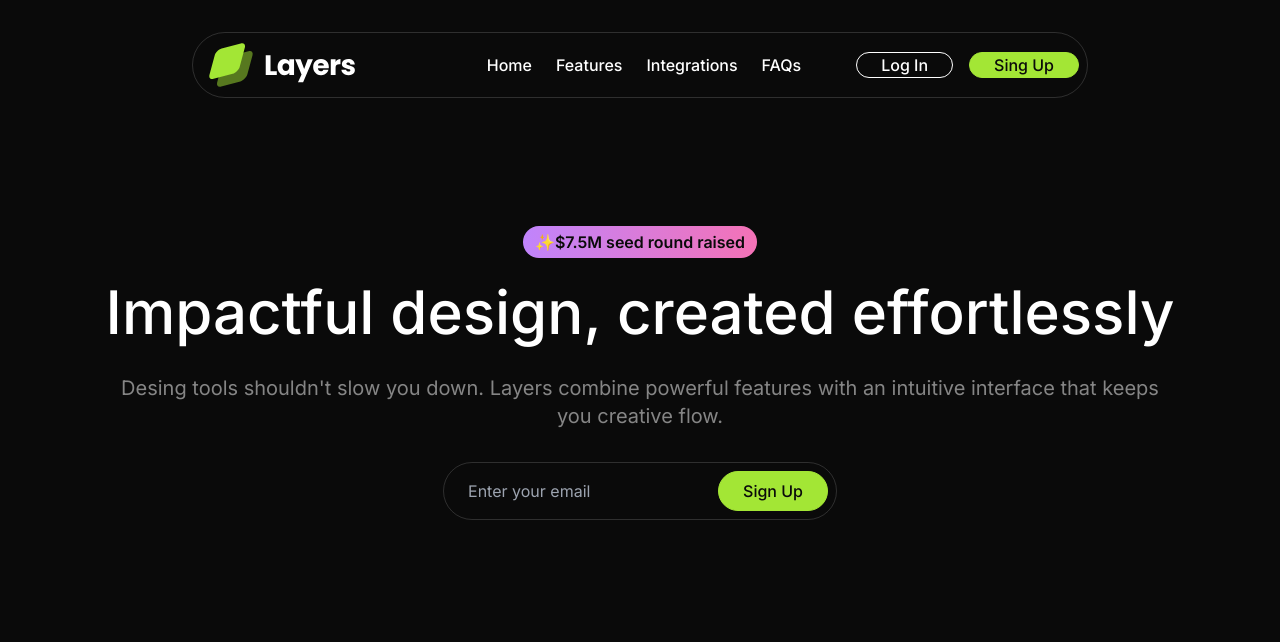
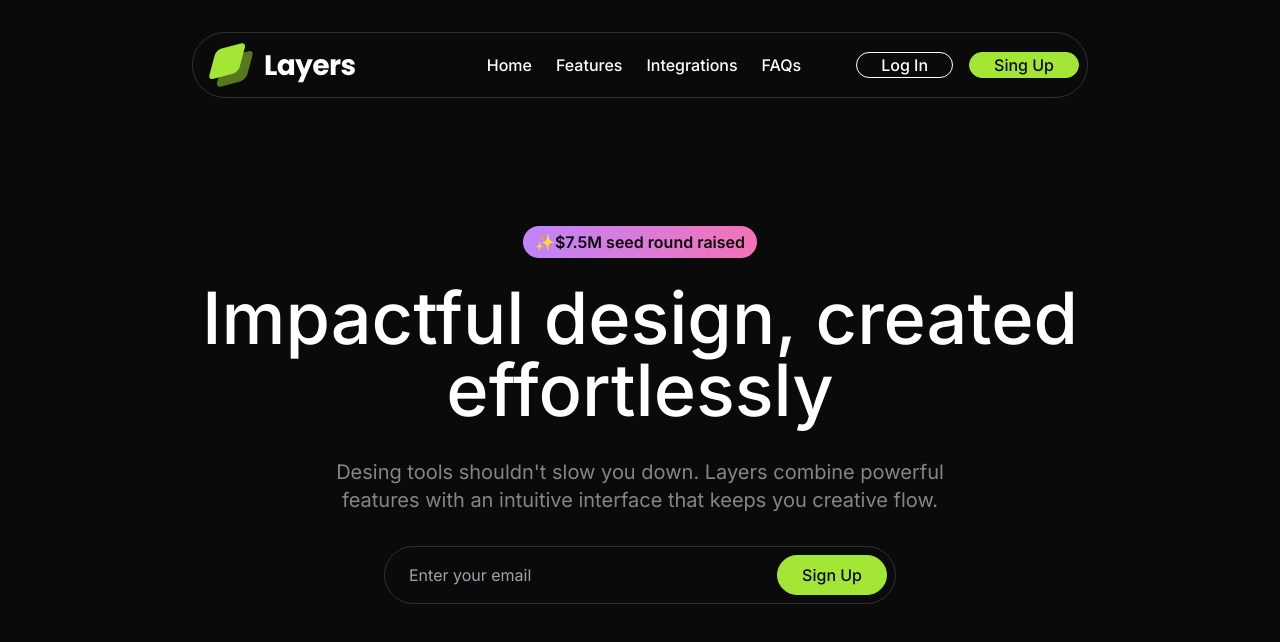
Before and after one commit to Jisap/DLP, a Next.js app: page / in a window 1280 px wide. Shown: the top 642 px of the page. Built offline with nearby package versions, Linux system fonts and the light colour scheme.

Commit message:
Hero & Navbar changes

```diff
--- a/src/sections/Hero.tsx
+++ b/src/sections/Hero.tsx
@@ -10,18 +10,18 @@ export default function Hero() {
 								✨$7.5M seed round raised
 							</div>
 						</div>
-						<h1 className="text-6xl font-medium text-center mt-6">
+						<h1 className="text-6xl md:text-7xl font-medium text-center mt-6">
 							Impactful design, created effortlessly
 						</h1>
-						<p className="text-center text-xl text-white/50 mt-8">
+						<p className="text-center text-xl text-white/50 mt-8 max-w-2xl mx-auto">
 							Desing tools shouldn&apos;t slow you down. Layers combine powerful features with an intuitive interface that keeps you creative flow.
 						</p>
-						<div className="flex justify-center">
-							<form className="inline-flex border border-white/15 rounded-full p-2 mt-8">
+						<div className="mt-8 max-w-lg mx-auto px-4 sm:px-0">
+							<form className="flex border border-white/15 rounded-full p-2">
 										<input
 											type="email"
 											placeholder="Enter your email"
-									className="bg-transparent px-4"
+											className="bg-transparent px-4 md:flex-1 min-w-0"
 										/>
 										<Button
 											type="submit"
--- a/src/sections/Navbar.tsx
+++ b/src/sections/Navbar.tsx
@@ -11,7 +11,7 @@ const navLinks = [
 
 export default function Navbar() {
 	return (
-		<section className="py-24 lg:py-8">
+		<section className="py-4 md:py-6 lg:py-8">
 			<div className="container max-w-5xl">
 				<div className="grid grid-cols-2 lg:grid-cols-3 border border-white/15 rounded-full p-2 px-4 md:pr-2 items-center">
 					<div>
```
Lines whose indentation alone changed are shown as unchanged.
